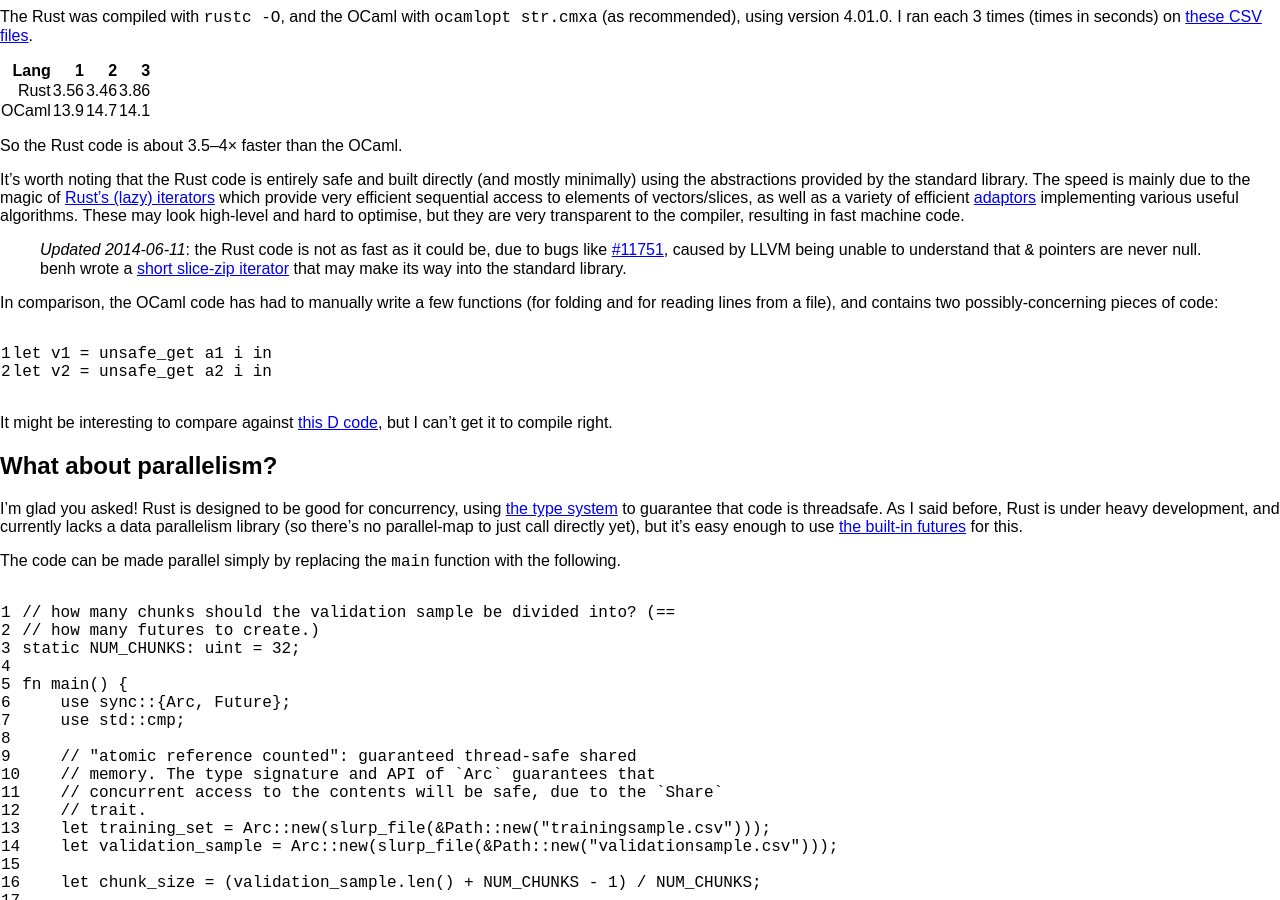
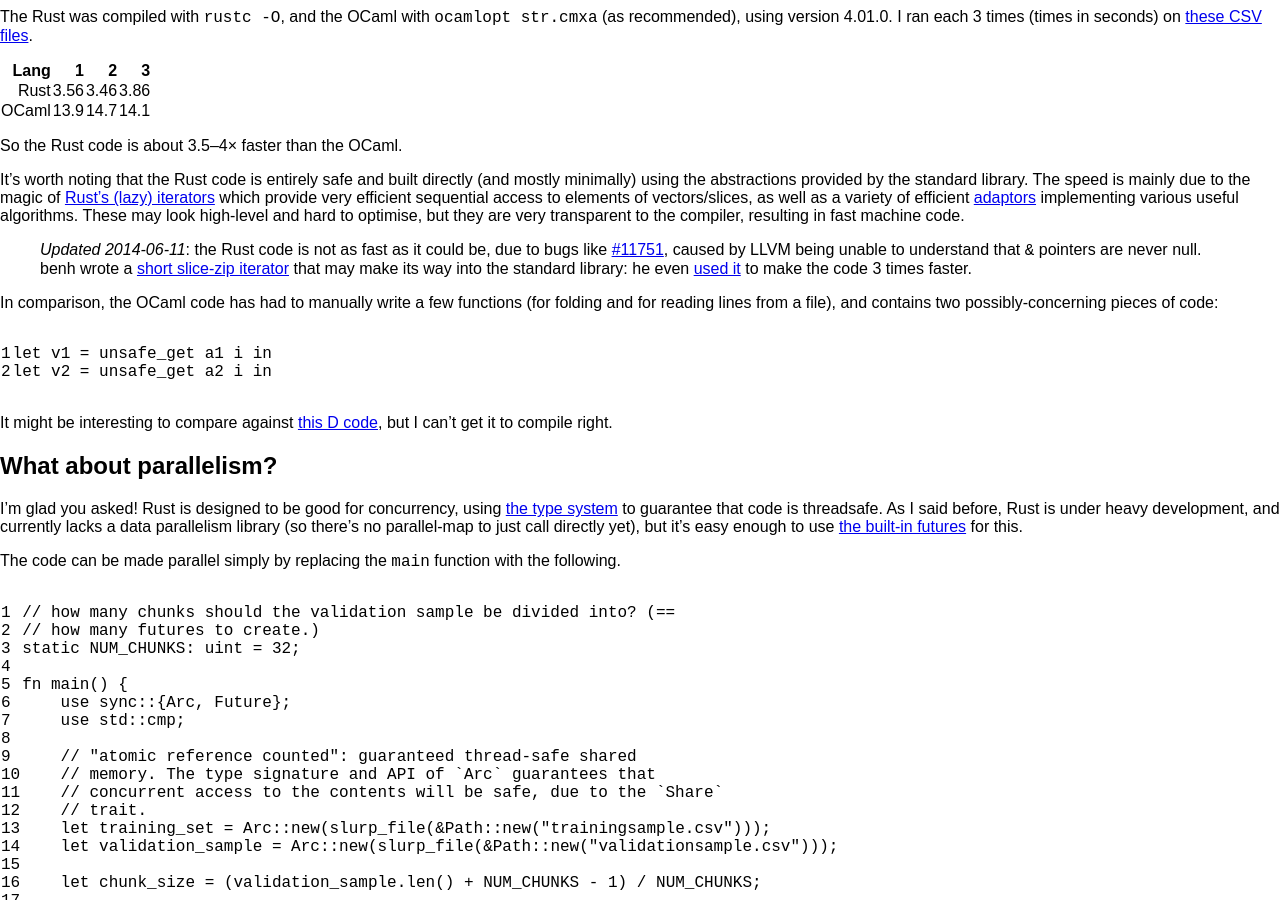
Before and after one commit to huonw/huonw.github.io, a Jekyll site: the page built from _posts/2014-06-10-knn-rust.md, in a window 1280 px wide and 900 px high, scrolled down 1583 px. Built offline with Jekyll 4.4.1, drawn with Linux system fonts in a browser that asks for light colours; comment, search, counter and statistics services are not loaded.

Commit message:
rust knn: link to benh's fast version.

```diff
--- a/_posts/2014-06-10-knn-rust.md
+++ b/_posts/2014-06-10-knn-rust.md
@@ -130,7 +130,9 @@ resulting in fast machine code.
 > [#11751](https://github.com/mozilla/rust/issues/11751), caused by
 > LLVM being unable to understand that `&` pointers are never
 > null. benh wrote a [short slice-zip iterator][slicezip] that may
-> make its way into the standard library.
+> make its way into the standard library: he even
+> [used it](https://news.ycombinator.com/item?id=7875969) to make the
+> code 3 times faster.
 
 [slicezip]: https://gist.github.com/huonw/7b7473ac3981fead07ab
 
```
